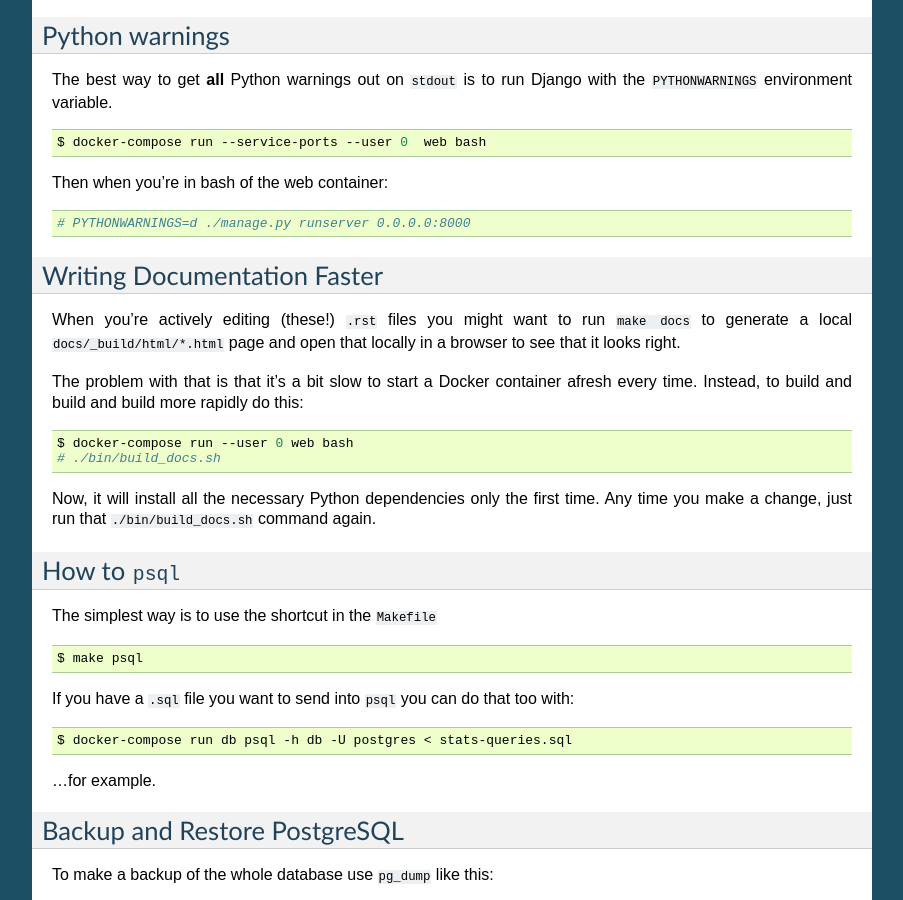
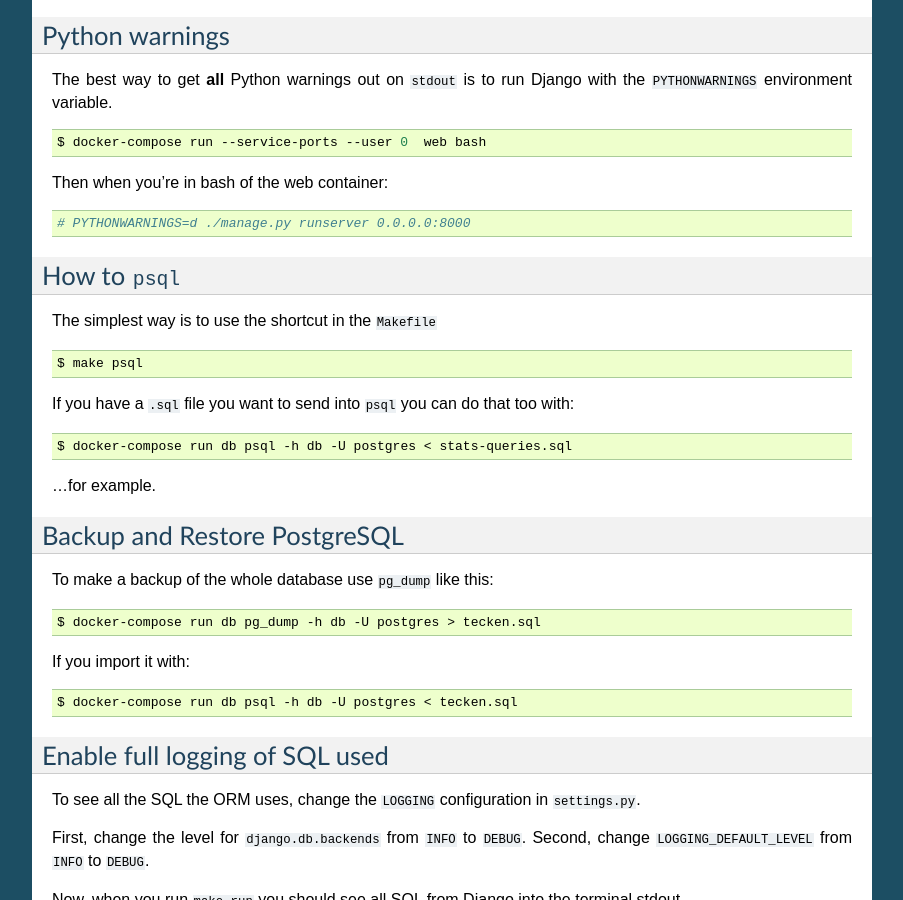
Before and after one commit to mozilla-services/tecken, a Sphinx documentation site: the page built from docs/dev.rst, in a window 1280 px wide and 900 px high, scrolled down 7658 px. Shown: the whole window, without its empty margins (198-1101 px from the left). Built offline with Sphinx 7.4.7, drawn with Linux system fonts in a browser that asks for light colours; some of the changed text lies outside the part shown.

```diff
--- a/docs/dev.rst
+++ b/docs/dev.rst
@@ -58,7 +58,7 @@ This is the same as running:
 
 .. code-block:: shell
 
-    $ docker-compose run web ./bin/build_docs.sh
+    $ ./bin/build-docs-locally.sh
 
 To iterate on writing docs and testing that what you type compiles correctly,
 run the above mentioned command on every save and then open the file
@@ -551,26 +551,6 @@ Then when you're in bash of the web container:
 
     # PYTHONWARNINGS=d ./manage.py runserver 0.0.0.0:8000
 
-Writing Documentation Faster
-============================
-
-When you're actively editing (these!) ``.rst`` files you might want to
-run ``make docs`` to generate a local ``docs/_build/html/*.html`` page
-and open that locally in a browser to see that it looks right.
-
-The problem with that is that it's a bit slow to start a Docker container
-afresh every time. Instead, to build and build and build more rapidly do
-this:
-
-.. code-block:: shell
-
-    $ docker-compose run --user 0 web bash
-    # ./bin/build_docs.sh
-
-Now, it will install all the necessary Python dependencies only the first
-time. Any time you make a change, just run that ``./bin/build_docs.sh``
-command again.
-
 How to ``psql``
 ===============
 
```
Also changed, not shown: docs/configuration.rst (+19 -3 lines), 5 other files.
